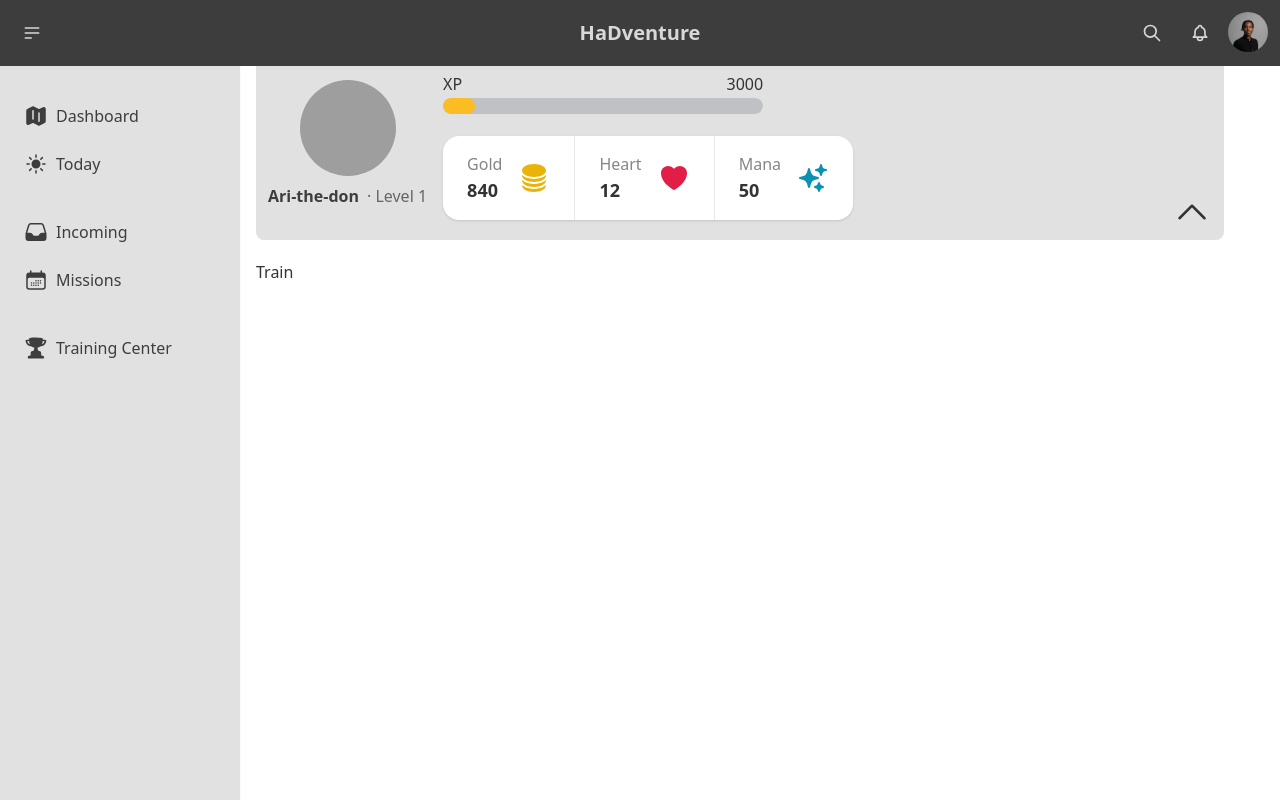
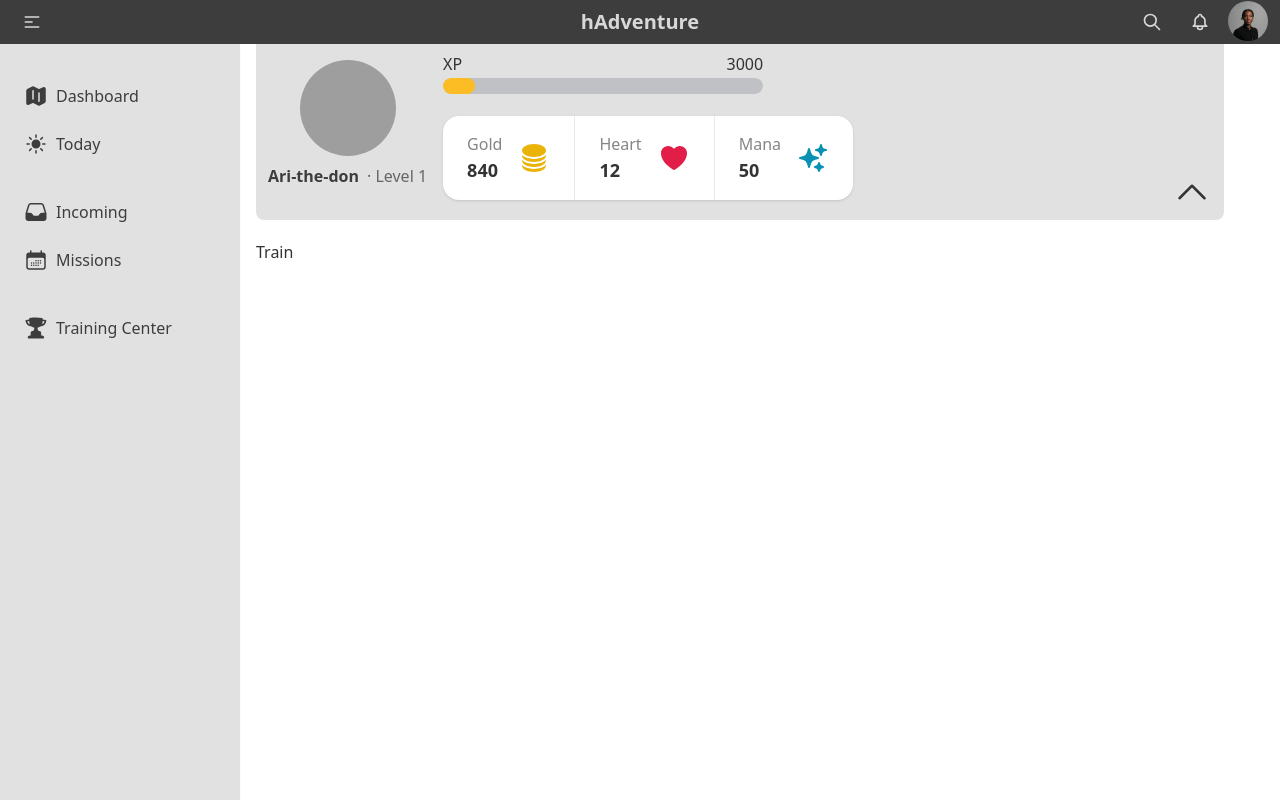
Before and after one commit to Ari-Jackson/gamified-habit-app-v2, a React (Vite) app: page /training-center in a window 1280 px wide. Built offline with nearby package versions, Linux system fonts and the light colour scheme; grey boxes are pictures that could not be loaded.

Commit message:
Adjust header

```diff
--- a/src/assets/styles/tailwind.css
+++ b/src/assets/styles/tailwind.css
@@ -15,7 +15,7 @@
     @apply h-16;
   }
   .side-nav-height {
-    height: calc(100% - theme(height.16));
+    height: calc(100% - theme(height.11));
   }
   .main-width {
     width: calc(100% - theme(width.60));
--- a/src/components/layout/Header.jsx
+++ b/src/components/layout/Header.jsx
@@ -1,40 +1,21 @@
-import {
-  HomeIcon,
-  Bars3Icon,
-  MagnifyingGlassIcon,
-  QuestionMarkCircleIcon,
-  UserCircleIcon,
-} from "@heroicons/react/24/solid";
 import { Link } from "react-router-dom";
+import { HiOutlineMenuAlt1 } from "react-icons/hi";
 import profile from "../../assets/images/myProfile.jpg";
 
 export default function Header({ setIsSideNavOpen, isSideNavOpen }) {
   const handleCick = () => setIsSideNavOpen(!isSideNavOpen);
   return (
     <>
-      <div className="navbar fixed z-10 bg-primary text-primary-content">
+      <div className=" navbar min-h-6 fixed z-10 h-11 bg-primary text-primary-content">
         <div className="navbar-start">
-          <div className="dropdown">
-            <div onClick={handleCick} className="btn-ghost btn-circle btn">
-              <svg
-                xmlns="http://www.w3.org/2000/svg"
-                className="h-5 w-5"
-                fill="none"
-                viewBox="0 0 24 24"
-                stroke="currentColor"
-              >
-                <path
-                  strokeLinecap="round"
-                  strokeLinejoin="round"
-                  strokeWidth="2"
-                  d="M4 6h16M4 12h16M4 18h7"
-                />
-              </svg>
-            </div>
+          <div onClick={handleCick} className="btn-ghost btn-circle btn">
+            <HiOutlineMenuAlt1 className="h-5 w-5" />
           </div>
         </div>
         <div className="navbar-center">
-          <a className="btn-ghost btn text-xl normal-case">HaDventure</a>
+          <Link to="/" className="btn-ghost btn text-xl normal-case">
+            hAdventure
+          </Link>
         </div>
         <div className="navbar-end">
           <button className="btn-ghost btn-circle btn">
```
